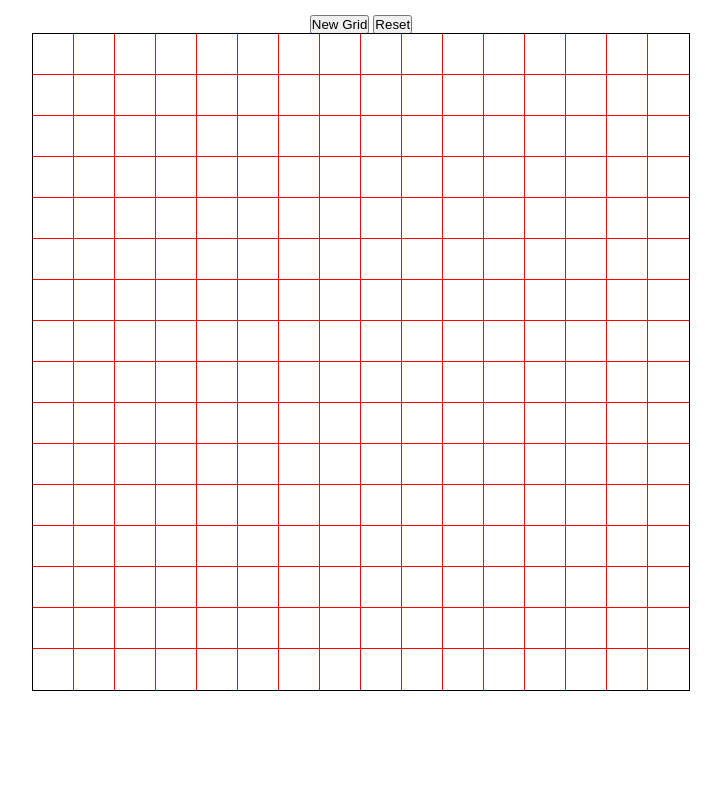
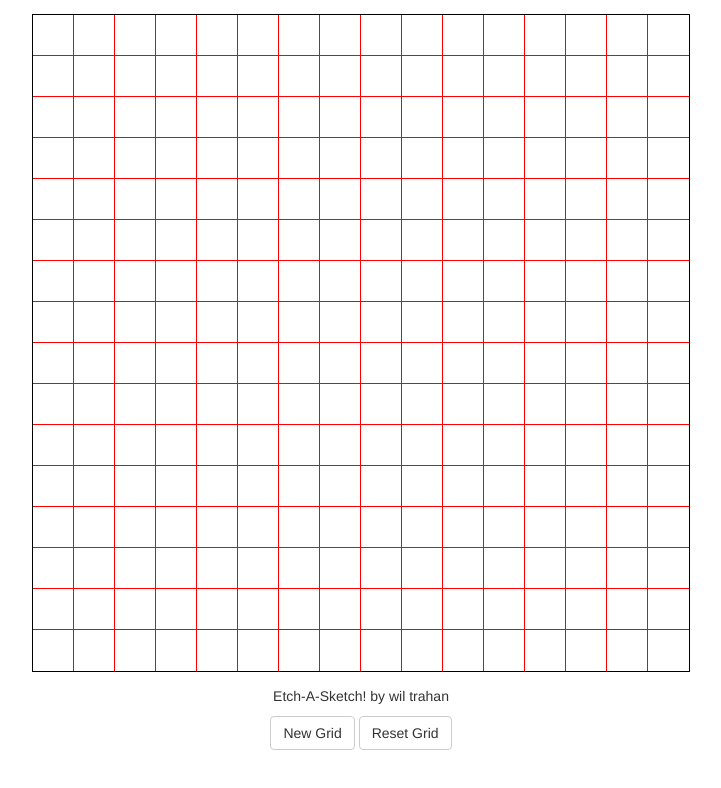
Before and after one commit to wiltrahan/etch-a-sketch, a plain HTML site: page index.html in a window 1280 px wide. Shown: the whole page, without its empty margins (279-1000 px from the left). Drawn offline with nearby package versions, Linux system fonts and the light colour scheme.

Commit message:
fixed buttons

```diff
--- a/index.html
+++ b/index.html
@@ -4,17 +4,28 @@
   <meta charset="utf-8">
   <meta http-equiv="X-UA-Compatible" content="IE=edge">
   <title>Etch-A-Sketch</title>
+  <!-- Latest compiled and minified CSS -->
+  <link rel="stylesheet" href="https://maxcdn.bootstrapcdn.com/bootstrap/3.3.7/css/bootstrap.min.css">
   <link rel="stylesheet" href="style.css">
 </head>
 <body>
-  <form>
-    <input id="userInput" type="submit" value="New Grid">
-    <input id="userReset" type="submit" value="Reset">
-  </form>
+
 <div id="container"></div>
 
+<footer>
+  <p class="footText">Etch-A-Sketch! <span class="footSpan">by wil trahan</span></p>
+  <form>
+    <input id="userInput" class="userButtons btn btn-default" type="submit" value="New Grid">
+    <input id="userReset" class="userButtons btn btn-default" type="submit" value="Reset Grid">
+  </form>
+</footer>
 
 <script src="js/jquery-3.1.1.min.js" type="text/javascript"></script>
 <script src="js/script.js" type="text/javascript"></script>
+<!-- jQuery library -->
+<script src="https://ajax.googleapis.com/ajax/libs/jquery/3.1.1/jquery.min.js"></script>
+
+<!-- Latest compiled JavaScript -->
+<script src="https://maxcdn.bootstrapcdn.com/bootstrap/3.3.7/js/bootstrap.min.js"></script>
 </body>
 </html>
```
